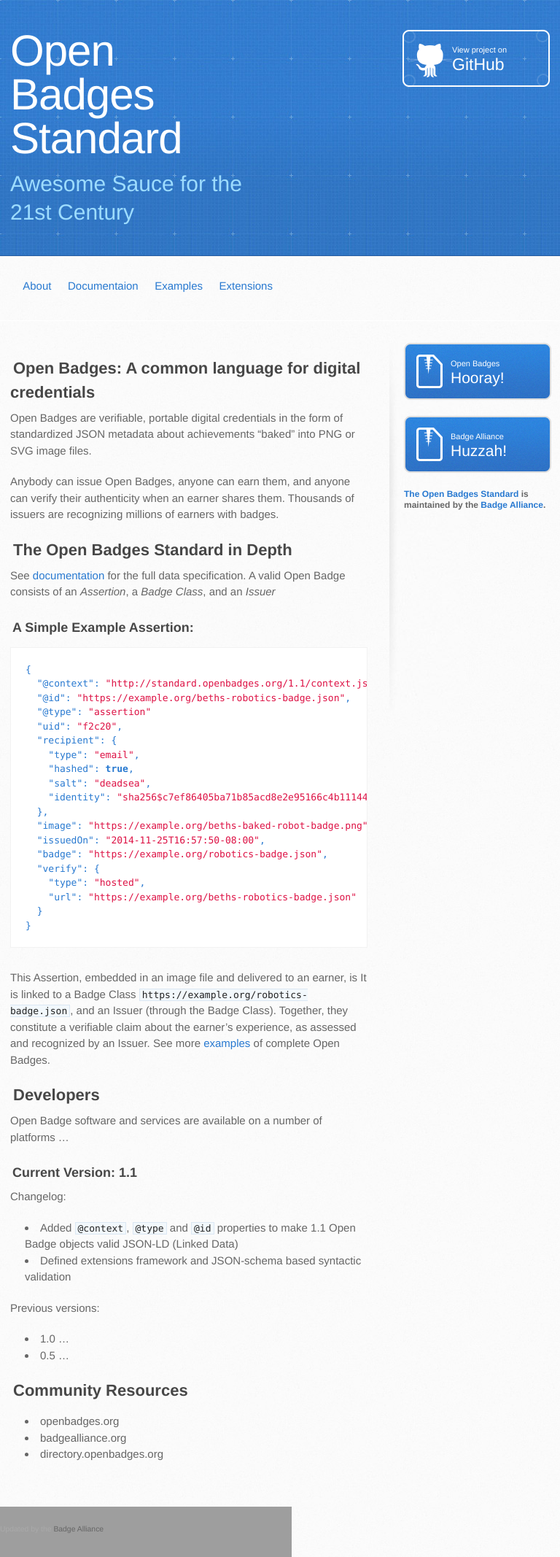
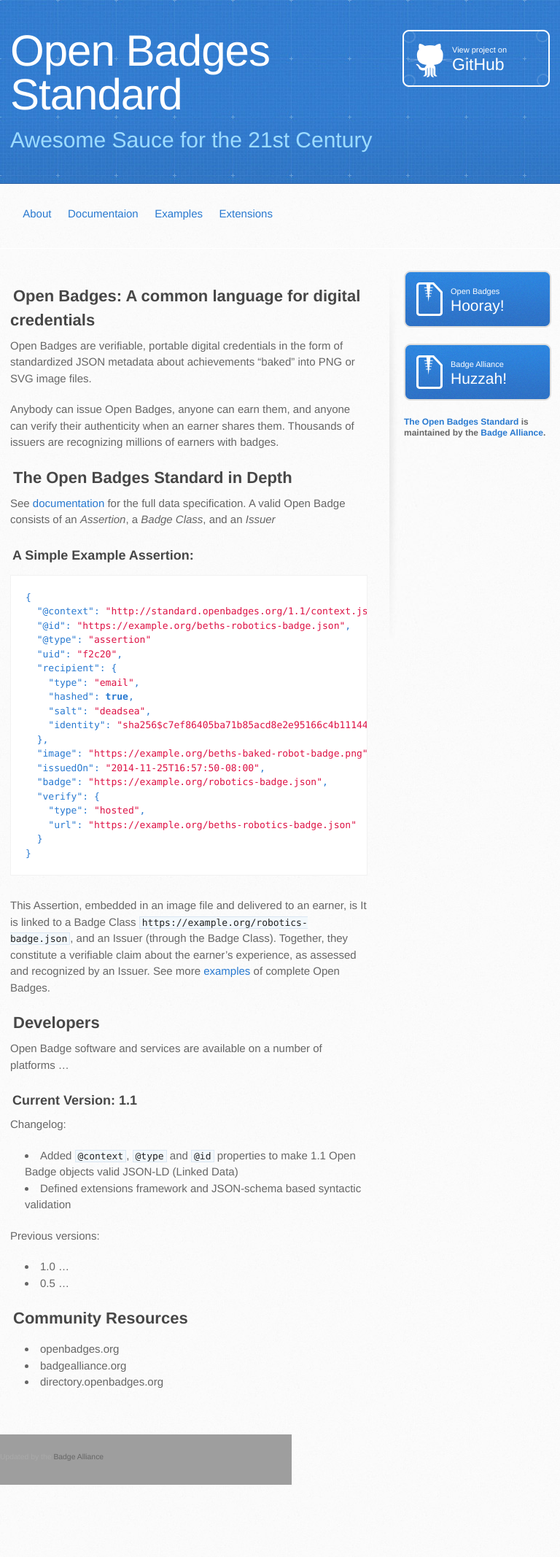
Before and after one commit to 1EdTech/openbadges-specification, a Jekyll site: the page built from index.md, in a window 768 px wide. Shown: the whole page at 73% size. Built offline with Jekyll 4.4.1, drawn with Linux system fonts in a browser that asks for light colours; after the commit the page ends 2035 px from its top, so only the background shows below that; grey boxes are pictures that could not be loaded.

```diff
--- a/stylesheets/stylesheet.scss
+++ b/stylesheets/stylesheet.scss
@@ -800,7 +800,7 @@ footer a:hover {
     width: 740px;
   }
   header h1, header h2 {
-    width: 340px;
+    width: 510px;
   }
   header h1 {
     font-size: 60px;
```
